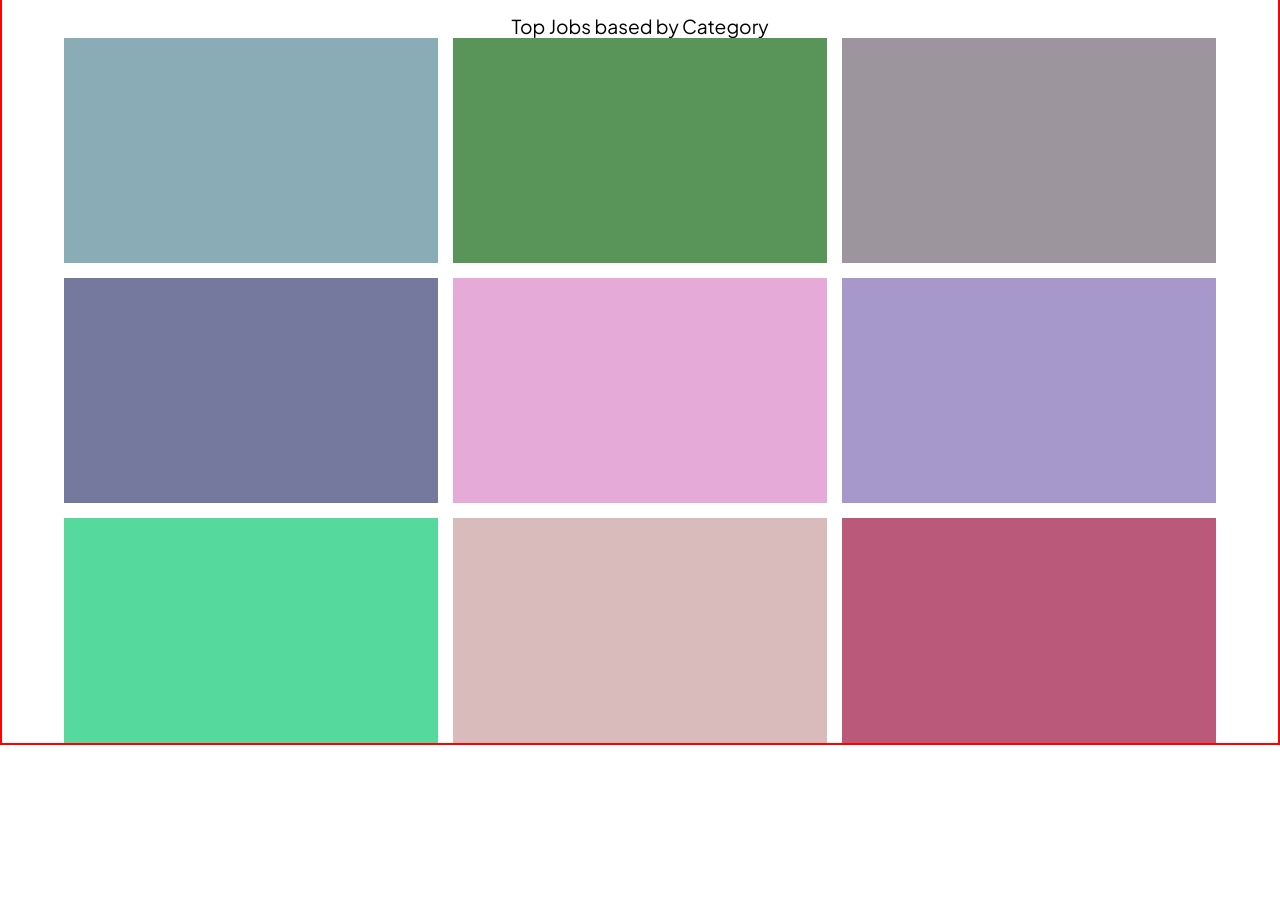
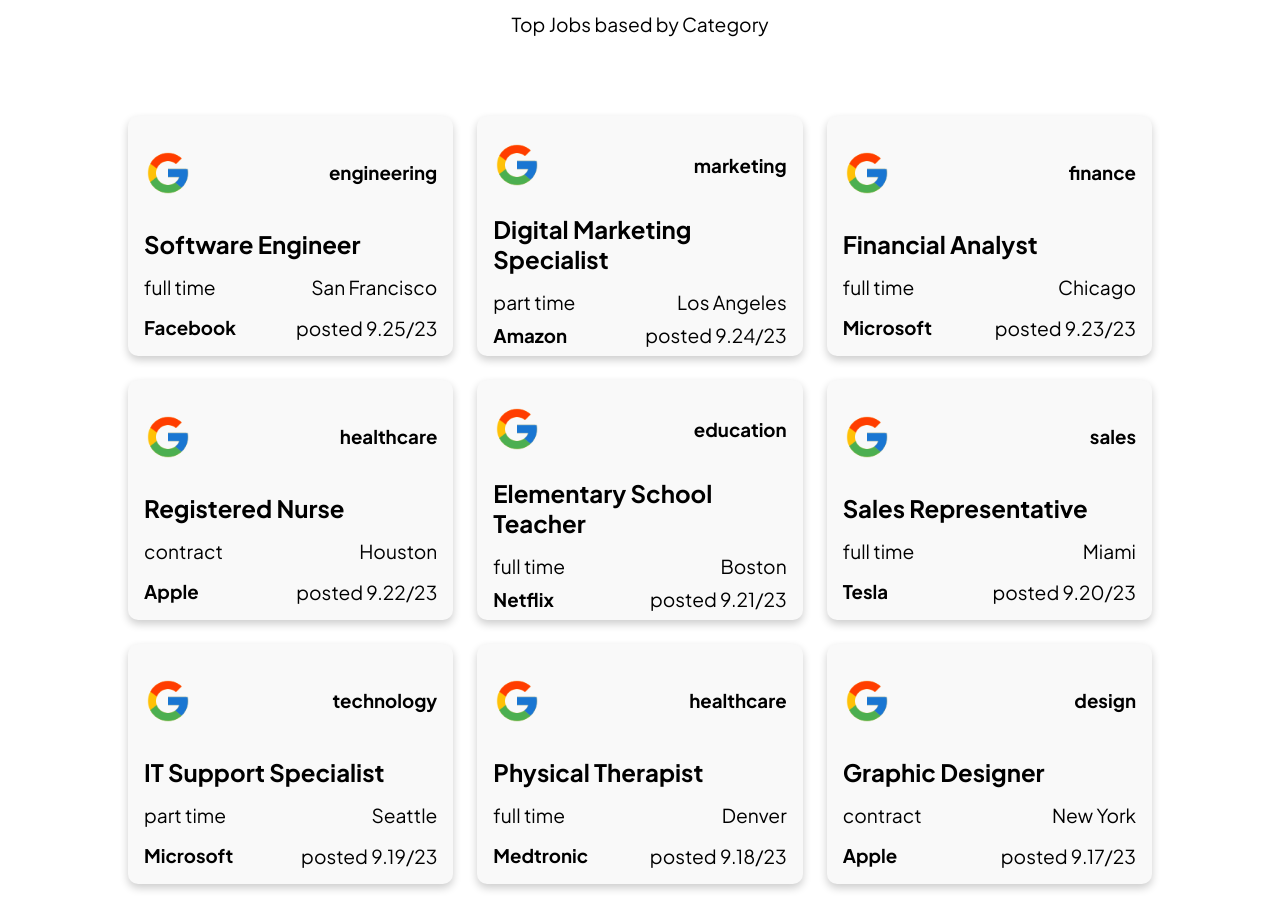
Before and after one commit to 1uckyswish/JobBoard-React-API, a React (Vite) app: page / in a window 1280 px wide. Shown: the part 1591-2496 px from the top of the page. Before the commit the page ends 2336 px from the top, so only its background shows below. Built offline with nearby package versions, Linux system fonts and the light colour scheme.

Commit message:
added css for category jobs

```diff
--- a/src/Components/Category/Category.css
+++ b/src/Components/Category/Category.css
@@ -1,9 +1,9 @@
 .category-card-container{
-    border: 2px solid red;
-    height: 100vh;
+    height: 120vh;
     display: flex;
     flex-direction: column;
     align-items: center;
+    width: auto;
 }
 
 .category-card-container h2{
@@ -17,103 +17,212 @@
 
 .grid-card {
    display: grid;
-
+   margin-top: 5rem;
    grid-template-rows: 1fr 1fr 1fr 1fr 1fr 1fr;
    grid-template-columns: 1fr 1fr 1fr 1fr 1fr 1fr;
-   width: 90vw;
-   gap: 15px;
-   height: 100%;
-
+   width: 80vw;
+   gap: 1.5rem;
+   height: 80%;
 
 }
-
 #card-0 {
-
-   background-color: #89ACB6;
+   display: flex;
+   flex-direction: column;
+   justify-content: space-evenly;
+   border-radius: 10px;
    grid-row-start: 1;
    grid-column-start: 1;
-
    grid-row-end: 3;
    grid-column-end: 3;
-
+    background-color: #f9f9f9;
+  border-radius: 10px;
+  box-shadow: 0 4px 8px rgba(0, 0, 0, 0.2);
+  transition: box-shadow 0.3s ease;
 }
 #card-1 {
-
-   background-color: #599558;
+   display: flex;
+   flex-direction: column;
+    justify-content: space-evenly;
+   border-radius: 10px;
    grid-row-start: 1;
    grid-column-start: 3;
 
    grid-row-end: 3;
    grid-column-end: 5;
-
+    background-color: #f9f9f9;
+  border-radius: 10px;
+  box-shadow: 0 4px 8px rgba(0, 0, 0, 0.2);
+  transition: box-shadow 0.3s ease;
 }
 #card-2 {
-
-   background-color: #9D959D;
+display: flex;
+   flex-direction: column;
+   justify-content: space-evenly;
    grid-row-start: 1;
    grid-column-start: 5;
 
    grid-row-end: 3;
    grid-column-end: 7;
-
+      border-radius: 10px;
+    background-color: #f9f9f9;
+  border-radius: 10px;
+  box-shadow: 0 4px 8px rgba(0, 0, 0, 0.2);
+  transition: box-shadow 0.3s ease;
 }
 #card-3 {
-
-   background-color: #75799D;
+display: flex;
+   flex-direction: column;
+   justify-content: space-evenly;
    grid-row-start: 3;
    grid-column-start: 1;
 
    grid-row-end: 5;
    grid-column-end: 3;
-
+      border-radius: 10px;
+    background-color: #f9f9f9;
+  border-radius: 10px;
+  box-shadow: 0 4px 8px rgba(0, 0, 0, 0.2);
+  transition: box-shadow 0.3s ease;
 }
 #card-4 {
-
-   background-color: #E5AAD7;
+display: flex;
+   flex-direction: column;
+   justify-content: space-evenly;
    grid-row-start: 3;
    grid-column-start: 3;
 
    grid-row-end: 5;
    grid-column-end: 5;
-
+      border-radius: 10px;
+    background-color: #f9f9f9;
+  border-radius: 10px;
+  box-shadow: 0 4px 8px rgba(0, 0, 0, 0.2);
+  transition: box-shadow 0.3s ease;
 }
 #card-5 {
-
-   background-color: #A798CB;
+display: flex;
+   flex-direction: column;
+   justify-content: space-evenly;
    grid-row-start: 3;
    grid-column-start: 5;
 
    grid-row-end: 5;
    grid-column-end: 7;
-
+      border-radius: 10px;
+    background-color: #f9f9f9;
+  border-radius: 10px;
+  box-shadow: 0 4px 8px rgba(0, 0, 0, 0.2);
+  transition: box-shadow 0.3s ease;
 }
 #card-6 {
-
-   background-color: #55D99D;
+display: flex;
+   flex-direction: column;
+   justify-content: space-evenly;
    grid-row-start: 5;
    grid-column-start: 1;
 
    grid-row-end: 7;
    grid-column-end: 3;
-
+      border-radius: 10px;
+      background-color: #f9f9f9;
+  border-radius: 10px;
+  box-shadow: 0 4px 8px rgba(0, 0, 0, 0.2);
+  transition: box-shadow 0.3s ease;
 }
 #card-7 {
+  display: flex;
+  flex-direction: column;
+  justify-content: space-evenly;
+  grid-row-start: 5;
+  grid-column-start: 3;
+  grid-row-end: 7;
+  grid-column-end: 5;
+    background-color: #f9f9f9;
+  border-radius: 10px;
+  box-shadow: 0 4px 8px rgba(0, 0, 0, 0.2);
+  transition: box-shadow 0.3s ease;
+}
 
-   background-color: #D8BBBA;
-   grid-row-start: 5;
-   grid-column-start: 3;
+#card-7:hover {
+  box-shadow: 0 8px 16px rgba(0, 0, 0, 0.2);
+}
 
-   grid-row-end: 7;
-   grid-column-end: 5;
-
-}
 #card-8 {
-
-   background-color: #BB597A;
+display: flex;
+   flex-direction: column;
+   justify-content: space-evenly;
    grid-row-start: 5;
    grid-column-start: 5;
 
    grid-row-end: 7;
    grid-column-end: 7;
+      border-radius: 10px;
+    background-color: #f9f9f9;
+  border-radius: 10px;
+  box-shadow: 0 4px 8px rgba(0, 0, 0, 0.2);
+  transition: box-shadow 0.3s ease;
+}
 
+#card-0,
+#card-1,
+#card-2,
+#card-3,
+#card-4,
+#card-5,
+#card-6,
+#card-7,
+#card-8 {
+    transition: all 0.9s ease;
 }
+
+#card-0:hover,
+#card-1:hover,
+#card-2:hover,
+#card-3:hover,
+#card-4:hover,
+#card-5:hover,
+#card-6:hover,
+#card-7:hover,
+#card-8:hover {
+    box-shadow: 0 8px 16px rgba(0, 0, 0, 0.2);
+    background-color: var(--Primary-Color);
+    color: #fff;
+}
+
+
+.category-title{
+   width: auto;
+   display: flex;
+   text-align: center;
+   justify-content: space-between;
+   align-items: center;
+   padding: 1rem;
+}
+
+.category-title img{
+   width: 3rem;
+}
+
+.category-job-title{
+   display: flex;
+   flex-direction: column;
+    padding: 0 1rem;
+}
+
+.category-job-title h2{
+   font-size: 1.5rem;
+   width: 100%;
+}
+
+.category-job-title-details{
+   display: flex;
+   justify-content: space-between;
+}
+
+.category-job-date{
+  display: flex;
+   justify-content: space-between;
+   align-items: center;
+   text-align: center;
+       padding: 0 1rem;
+}
--- a/src/Components/Category/Category.jsx
+++ b/src/Components/Category/Category.jsx
@@ -3,24 +3,103 @@
 import "./Category.css"
 
 function Category() {
-  const array = [1,1,1,1,1,1]
+ const jobDetails = [
+  {
+    id: 0,
+    cat: "engineering",
+    title: "Software Engineer",
+    time: 'full time',
+    loc: 'San Francisco',
+    buss: 'Facebook',
+    date: 'posted 9.25/23'
+  },
+  {
+    id: 1,
+    cat: "marketing",
+    title: "Digital Marketing Specialist",
+    time: 'part time',
+    loc: 'Los Angeles',
+    buss: 'Amazon',
+    date: 'posted 9.24/23'
+  },
+  {
+    id: 2,
+    cat: "finance",
+    title: "Financial Analyst",
+    time: 'full time',
+    loc: 'Chicago',
+    buss: 'Microsoft',
+    date: 'posted 9.23/23'
+  },
+  {
+    id: 3,
+    cat: "healthcare",
+    title: "Registered Nurse",
+    time: 'contract',
+    loc: 'Houston',
+    buss: 'Apple',
+    date: 'posted 9.22/23'
+  },
+  {
+    id: 4,
+    cat: "education",
+    title: "Elementary School Teacher",
+    time: 'full time',
+    loc: 'Boston',
+    buss: 'Netflix',
+    date: 'posted 9.21/23'
+  },
+  {
+    id: 5,
+    cat: "sales",
+    title: "Sales Representative",
+    time: 'full time',
+    loc: 'Miami',
+    buss: 'Tesla',
+    date: 'posted 9.20/23'
+  },
+  {
+    id: 6,
+    cat: "technology",
+    title: "IT Support Specialist",
+    time: 'part time',
+    loc: 'Seattle',
+    buss: 'Microsoft',
+    date: 'posted 9.19/23'
+  },
+  {
+    id: 7,
+    cat: "healthcare",
+    title: "Physical Therapist",
+    time: 'full time',
+    loc: 'Denver',
+    buss: 'Medtronic',
+    date: 'posted 9.18/23'
+  },
+  {
+    id: 8,
+    cat: "design",
+    title: "Graphic Designer",
+    time: 'contract',
+    loc: 'New York',
+    buss: 'Apple',
+    date: 'posted 9.17/23'
+  }
+];
+
+
+
+
+
   return (
     <div className='category-card-container'>
       <h2>Search By Category</h2>
       <p>Top Jobs based by Category</p>
         <div class="grid-card">
-  <div id="card-0">&nbsp;</div>
-  <div id="card-1">&nbsp;</div>
-  <div id="card-2">&nbsp;</div>
-  <div id="card-3">&nbsp;</div>
-  <div id="card-4">&nbsp;</div>
-  <div id="card-5">&nbsp;</div>
-  <div id="card-6">&nbsp;</div>
-  <div id="card-7">&nbsp;</div>
-  <div id="card-8">&nbsp;</div>
+          {jobDetails.map((job, index) => {
+ return  <CategoryCard key={index} data={job} />
+})}
 </div>
-
-
     </div>
   )
 }
--- a/src/Components/CategoryCard/CategoryCard.jsx
+++ b/src/Components/CategoryCard/CategoryCard.jsx
@@ -1,9 +1,26 @@
 import React from 'react';
 import './CategoryCard.css'
+import logo from "../../assets/Img/google.png"
 
-function CategoryCard() {
+function CategoryCard({index, data}) {
   return (
-    <div>CategoryCard</div>
+    <div id={`card-${data.id}`}>
+      <div className="category-title">
+        <img src={logo} />
+        <h3>{data.cat}</h3>
+      </div>
+      <div className="category-job-title">
+        <h2>{data.title}</h2>
+      <div className="category-job-title-details">
+          <p>{data.time}</p>
+      <p>{data.loc}</p>
+      </div>
+      </div>
+    <div className="category-job-date">
+         <h3>{data.buss}</h3>
+      <p>{data.date}</p>
+    </div>
+    </div>
   )
 }
 
```
Also changed, not shown: src/assets/Img/google.png (added).
